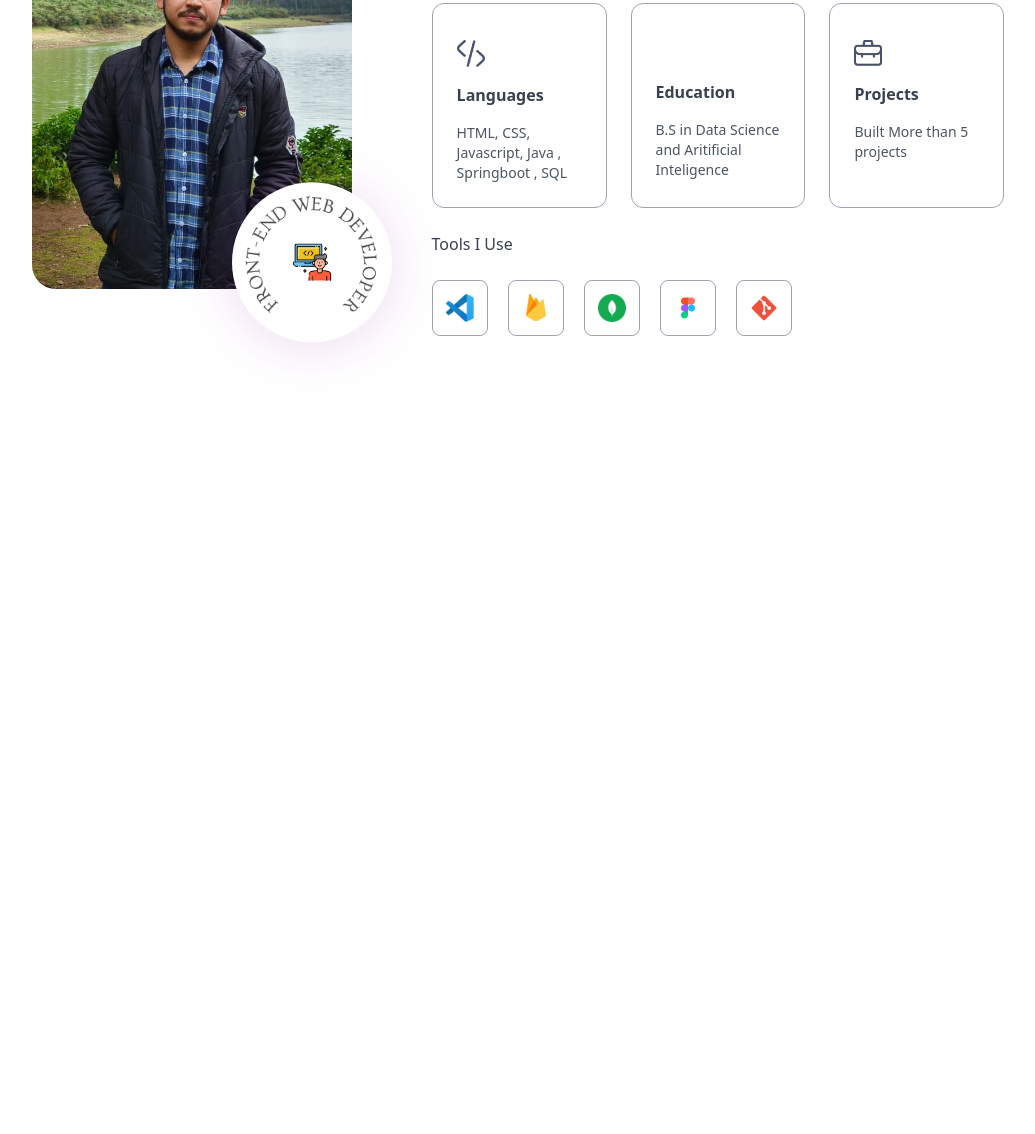
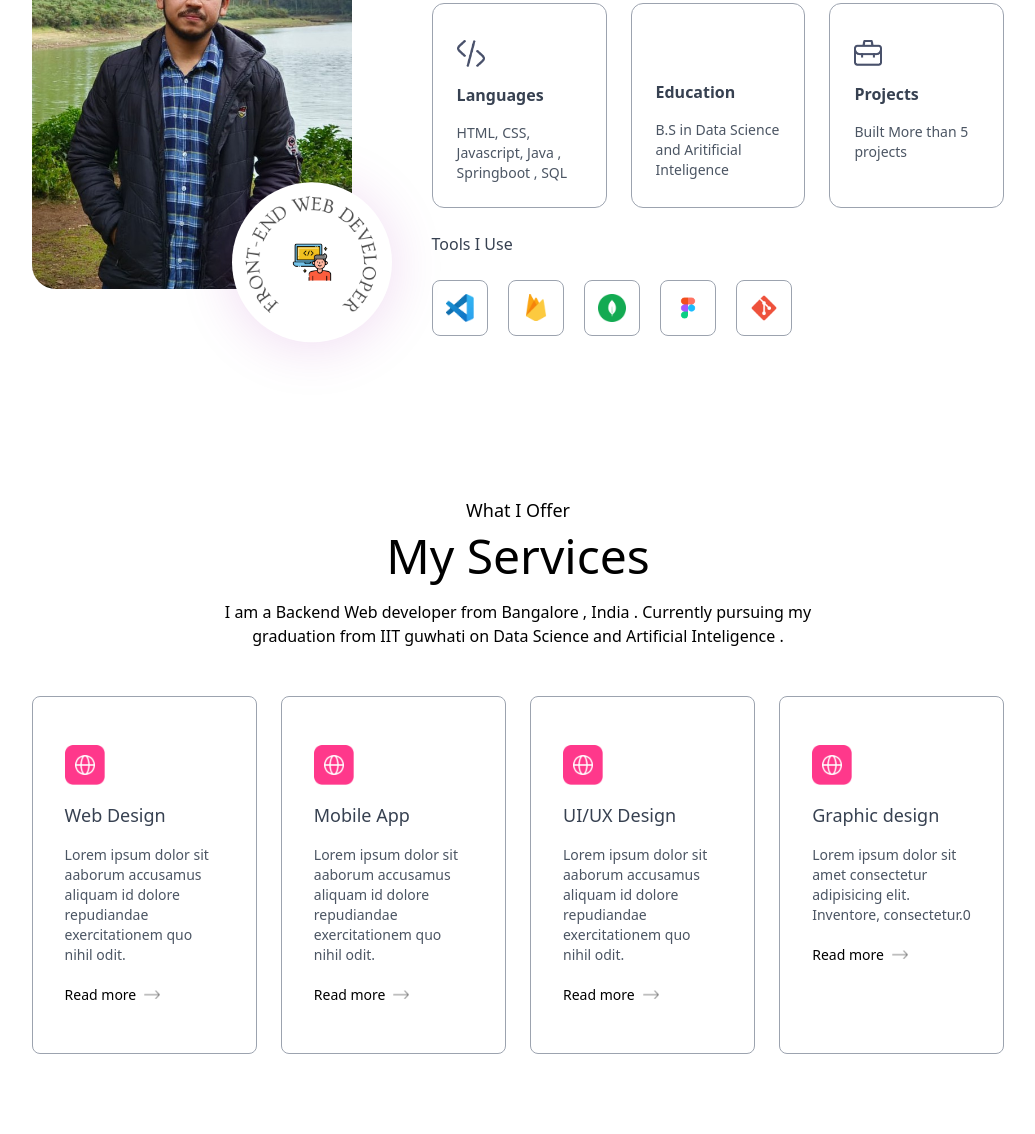
Before and after one commit to chinmoypaul8897/Portfolio-Website, a plain HTML site: page index.html in a window 1280 px wide. Shown: the part 1161-2295 px from the top of the page, without its empty margins (122-1157 px from the left). Before the commit the page ends 1617 px from the top, so only its background shows below. Drawn offline with nearby package versions, Linux system fonts and the light colour scheme.

Commit message:
services section done

```diff
--- a/index.html
+++ b/index.html
@@ -152,6 +152,56 @@
             </div>
          </div>
     </div>
+
+    <!------------Services ------->
+
+    <div id="services" class="w-full px-[12%] py-10 scroll-mt-20">
+        <h4 class="text-center mb-2 text-lg">What I Offer</h4>
+        <h2 class="text-center text-5xl"> My Services </h2>
+        <p class="text-center max-w-2xl mx-auto mt-5 mb-12">
+            I am a Backend Web developer from Bangalore , India . Currently pursuing my graduation from IIT guwhati on Data Science and Artificial Inteligence .
+
+        </p>
+
+        <div class="grid grid-cols-4 gap-6 my-10">
+
+            <!--Web design -->
+            <div class="border border-gray-400 rounded-lg px-8 py-12 hover:shadow-[4px_4px_0_#000] cursor-pointer hover:bg-[#fcf4ff] hover:-translate-y-1 duration-500">
+                <img src="./images/web-icon.png" alt="" class="w-10">
+                <h3 class="text-lg my-4 text-gray-700">Web Design </h3>
+                <p class="text-sm text-gray-600 leading-5">Lorem ipsum dolor sit aaborum accusamus aliquam id dolore repudiandae exercitationem quo nihil odit.</p>
+                <a href="" class="flex items-center gap-2 text-sm mt-5">Read more  <img src="./images/right-arrow.png" alt="" class="w-4"></a>
+            </div>
+
+
+            <!--Mobile App -->
+            <div class="border border-gray-400 rounded-lg px-8 py-12 hover:shadow-[4px_4px_0_#000] cursor-pointer hover:bg-[#fcf4ff] hover:-translate-y-1 duration-500">
+                <img src="./images/web-icon.png" alt="" class="w-10">
+                <h3 class="text-lg my-4 text-gray-700">Mobile App </h3>
+                <p class="text-sm text-gray-600 leading-5">Lorem ipsum dolor sit aaborum accusamus aliquam id dolore repudiandae exercitationem quo nihil odit.</p>
+                <a href="" class="flex items-center gap-2 text-sm mt-5">Read more  <img src="./images/right-arrow.png" alt="" class="w-4"></a>
+            </div>
+
+            <!--UI / UX DESIGN  -->
+            <div class="border border-gray-400 rounded-lg px-8 py-12 hover:shadow-[4px_4px_0_#000] cursor-pointer hover:bg-[#fcf4ff] hover:-translate-y-1 duration-500">
+                <img src="./images/web-icon.png" alt="" class="w-10">
+                <h3 class="text-lg my-4 text-gray-700">UI/UX Design  </h3>
+                <p class="text-sm text-gray-600 leading-5">Lorem ipsum dolor sit aaborum accusamus aliquam id dolore repudiandae exercitationem quo nihil odit.</p>
+                <a href="" class="flex items-center gap-2 text-sm mt-5">Read more  <img src="./images/right-arrow.png" alt="" class="w-4"></a>
+            </div>
+
+            <!--Graphic design  -->
+            <div class="border border-gray-400 rounded-lg px-8 py-12 hover:shadow-[4px_4px_0_#000] cursor-pointer hover:bg-[#fcf4ff] hover:-translate-y-1 duration-500">
+                <img src="./images/web-icon.png" alt="" class="w-10">
+                <h3 class="text-lg my-4 text-gray-700">Graphic design </h3>
+                <p class="text-sm text-gray-600 leading-5">Lorem ipsum dolor sit amet consectetur adipisicing elit. Inventore, consectetur.0</p>
+                <a href="" class="flex items-center gap-2 text-sm mt-5">Read more  <img src="./images/right-arrow.png" alt="" class="w-4"></a>
+            </div>
+        </div>
+    </div>
+
+
+    <!--my work -->
     <script src="./script.js"></script>
 </body>
 </html>
```
